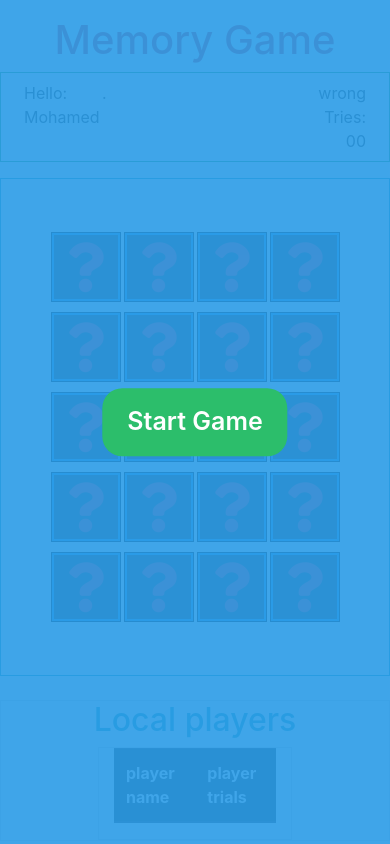
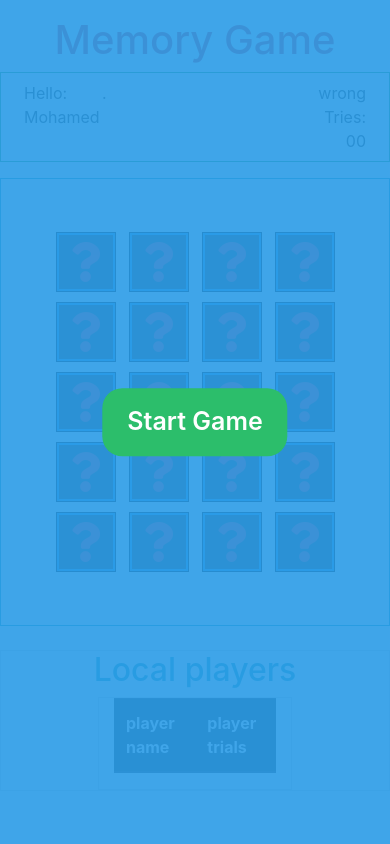
Before and after one commit to Mohamed-a591/memo-game, a plain HTML site: page index.html in a window 390 px wide. Drawn offline with Linux system fonts and the light colour scheme.

Commit message:
coplet edit

```diff
--- a/game.css
+++ b/game.css
@@ -65,8 +65,8 @@
 
 @media(max-width:750px){
     .game-block{
-        width: 70px;
-        height: 70px;
+        width: 60px;
+        height: 60px;
         text-align: center;
         margin-top: 5px;
         margin-bottom: 5px;
@@ -82,7 +82,7 @@
         left: 0;
         top: 0;
         background-color: #333;
-        font-size: 10px;
+        font-size: 8px;
         padding: 0;
     }
     .game-block .front i{
@@ -96,7 +96,7 @@
         right: 0;
         top: 0;
         background-color: #607D8B;
-        font-size: 10px;
+        font-size: 8px;
         transition: all 0.6s;
         padding-top: 0;
     }
```
